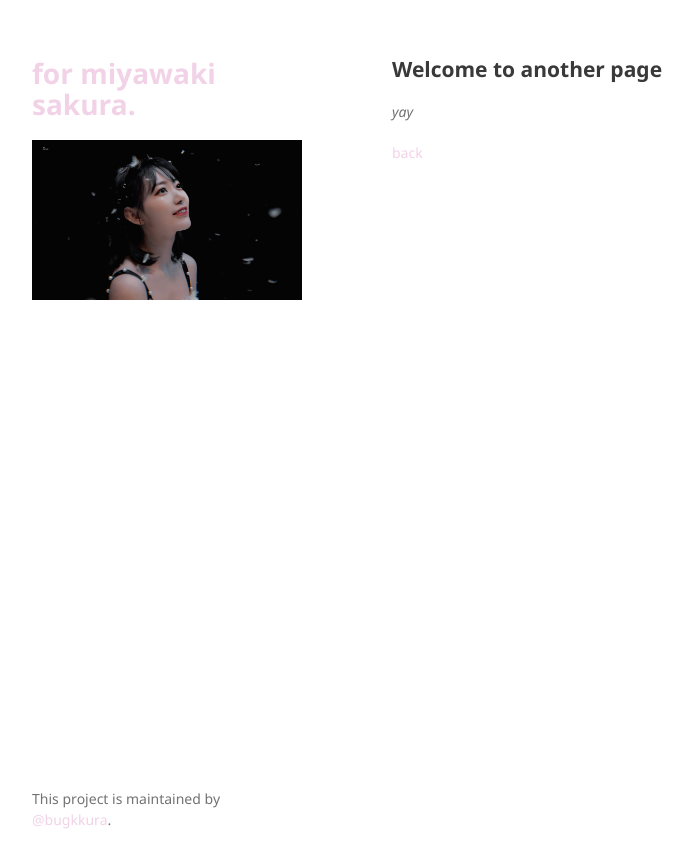
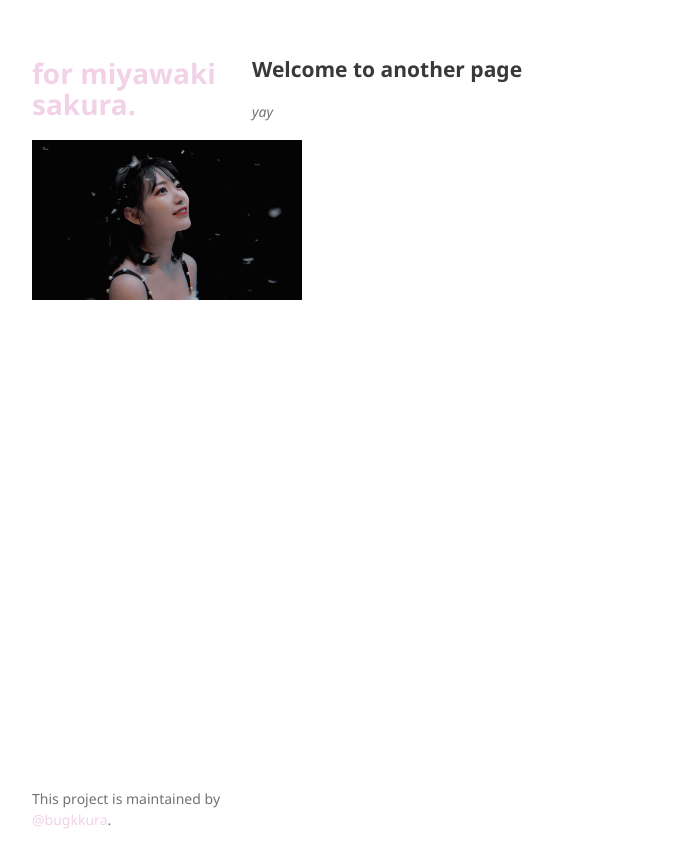
Before and after one commit to bugkkura/180930MiyawakiSakuraChannelMarvelSpiderManLivePS4, a Jekyll site: the page built from another-page.md, in a window 1280 px wide. Shown: the top 868 px of the page, without its empty margins (178-871 px from the left). Built offline with Jekyll 4.4.1, drawn with Linux system fonts in a browser that asks for light colours; the repository's description, which GitHub fills in, is left out; our own code applies the rules of GitHub Pages for plain Markdown files.

Commit message:
Update jekyll-theme-minimal.scss

```diff
--- a/_sass/jekyll-theme-minimal.scss
+++ b/_sass/jekyll-theme-minimal.scss
@@ -172,7 +172,7 @@ strong {
 }
 
 section {
-  width:500px;
+  width:640px;
   float:right;
   padding-bottom:50px;
 }
```
